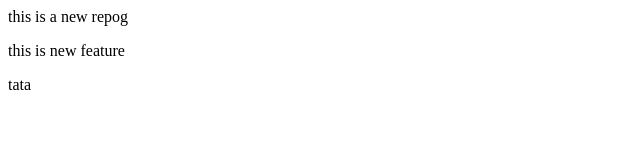
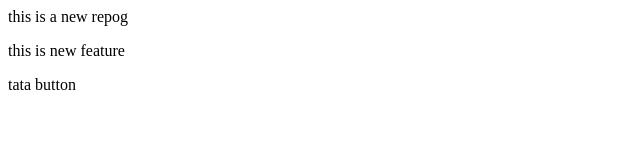
Before and after one commit to sudhakoli/localrepo, a plain HTML site: page index.html in a window 1280 px wide. Shown: the full height of the page, 0-640 px from the left. Drawn offline with Linux system fonts and the light colour scheme.

Commit message:
add button

```diff
--- a/index.html
+++ b/index.html
@@ -1,3 +1,3 @@
 <p>this is a new repog</p>
 <p>this is new feature</p>
-<p>tata</p>
+<p>tata  button</p>
```
